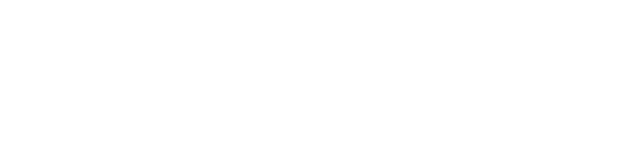
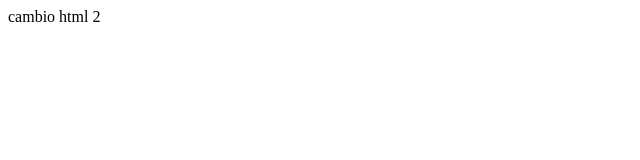
Before and after one commit to JaMalhue/actividad_prueba_git, a plain HTML site: page index.html in a window 1280 px wide. Shown: the whole page, without its empty margins (0-640 px from the left). Drawn offline with Linux system fonts and the light colour scheme.

Commit message:
cambio 2

```diff
--- a/index.html
+++ b/index.html
@@ -1,3 +1,3 @@
 <html>
-
+cambio html 2
 </html>
```
